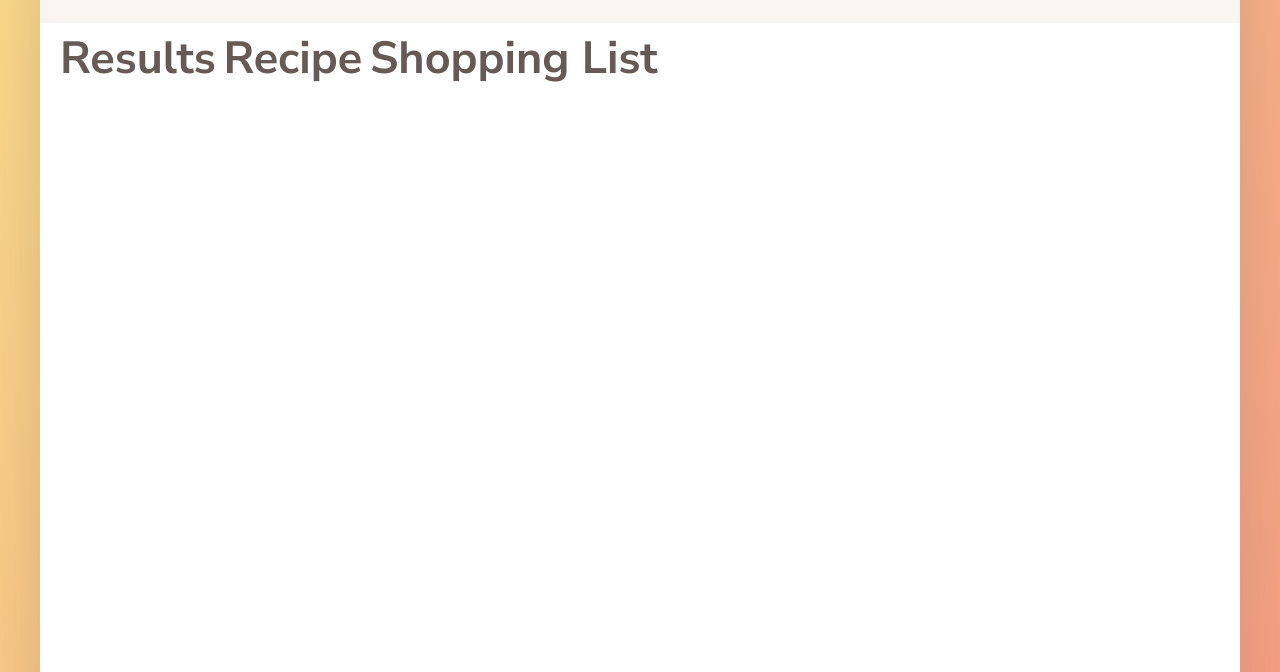
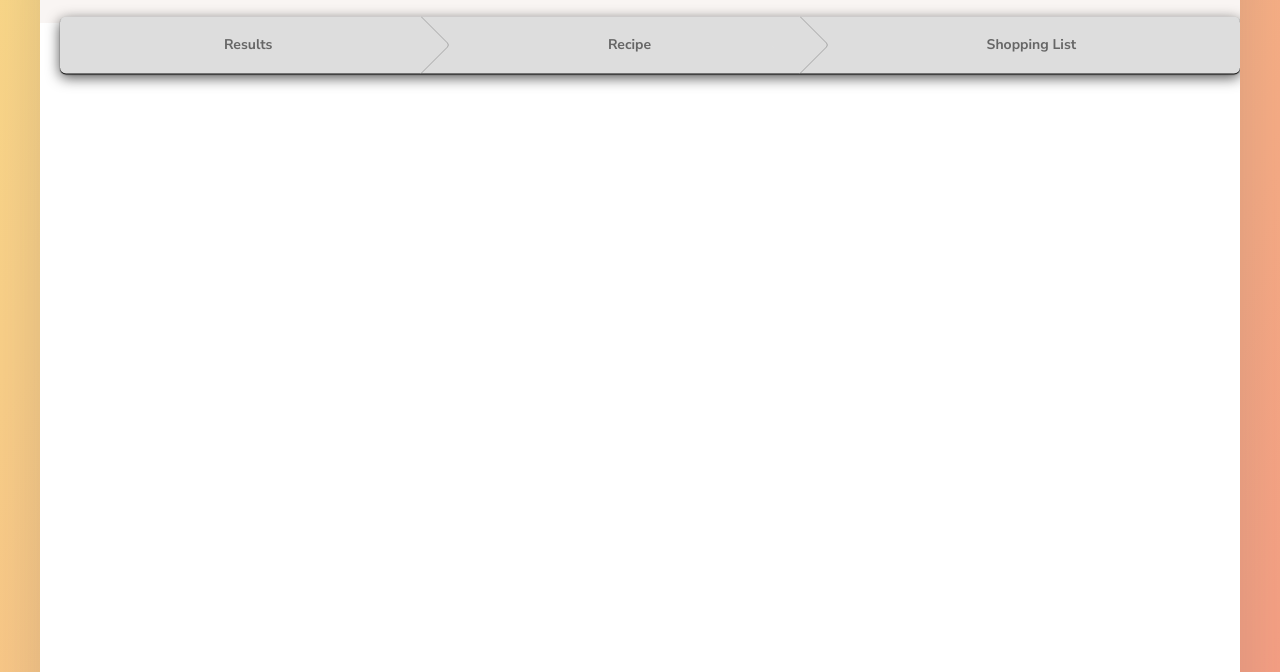
Before and after one commit to randomlysa/Forkify---recipe-search, a website built with webpack: page src/index.html in a window 1280 px wide. Shown: the part 128-800 px from the top of the page. Built offline with nearby package versions, Linux system fonts and the light colour scheme.

Commit message:
breadcrumbs for menu

```diff
--- a/src/index.html
+++ b/src/index.html
@@ -59,10 +59,30 @@
             </div>
         </header>
 
-        <div class="menu">
-            <h2 class="menu__results">Results</h2>&nbsp;
-            <h2 class="menu__recipe">Recipe</h2>&nbsp;
-            <h2 class="menu__shopping-list">Shopping List</h2>
+        <div class="menu breadcrumb__container">
+            <div class="breadcrumb">
+                <a class="menu__results">
+                    <span class="breadcrumb__inner">
+                        <span class="breadcrumb__title">
+                            Results
+                        </span>
+                    </span>
+                </a>
+                <a class="menu__recipe">
+                    <span class="breadcrumb__inner">
+                        <span class="breadcrumb__title">
+                            Recipe
+                        </span>
+                    </span>
+                </a>
+                <a class="menu__shopping-list">
+                    <span class="breadcrumb__inner">
+                        <span class="breadcrumb__title">
+                            Shopping List
+                        </span>
+                    </span>
+                </a>
+            </div>
         </div>
 
         <div class="swiper-container">
```
Also changed, not shown: dist/css/style.css.
